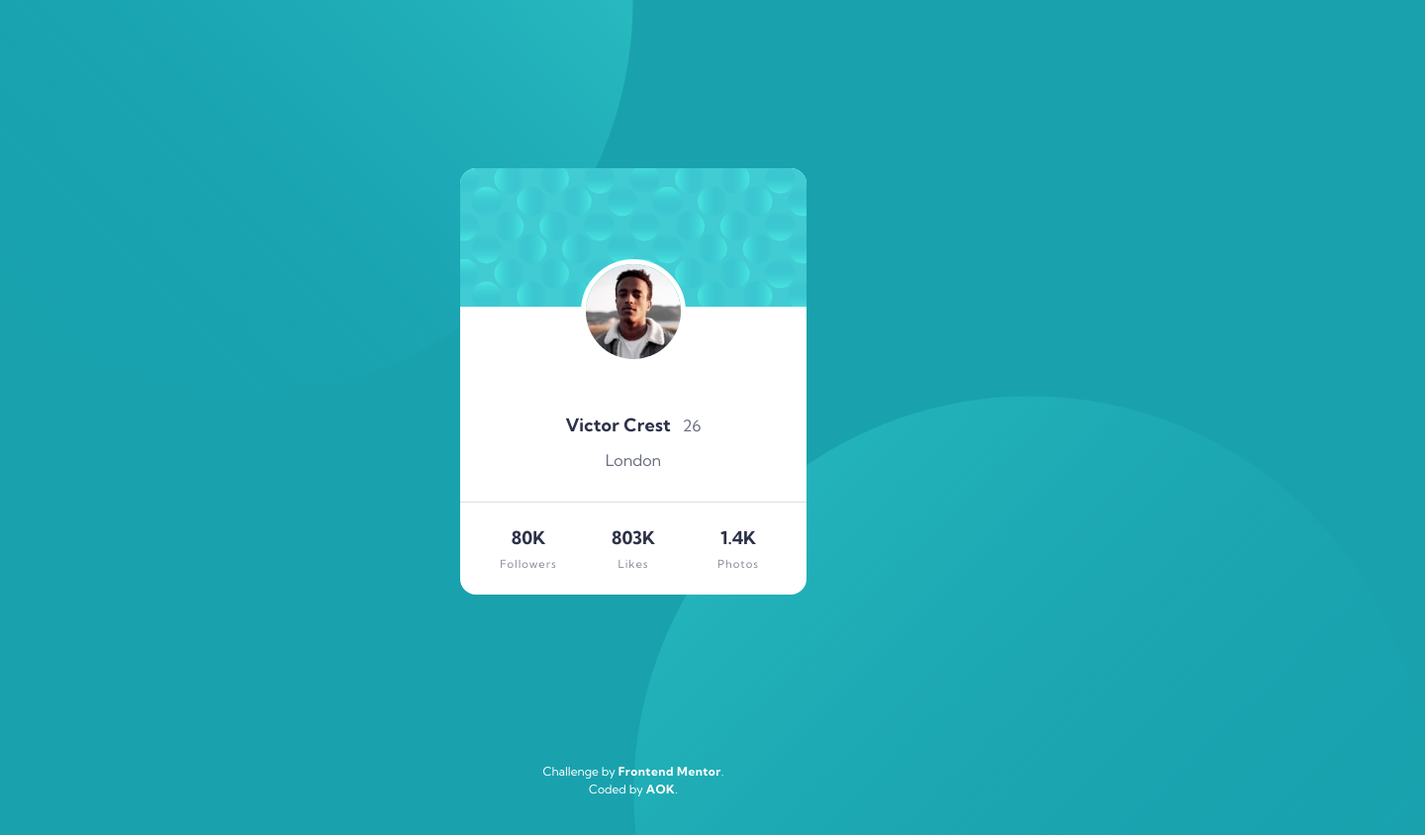
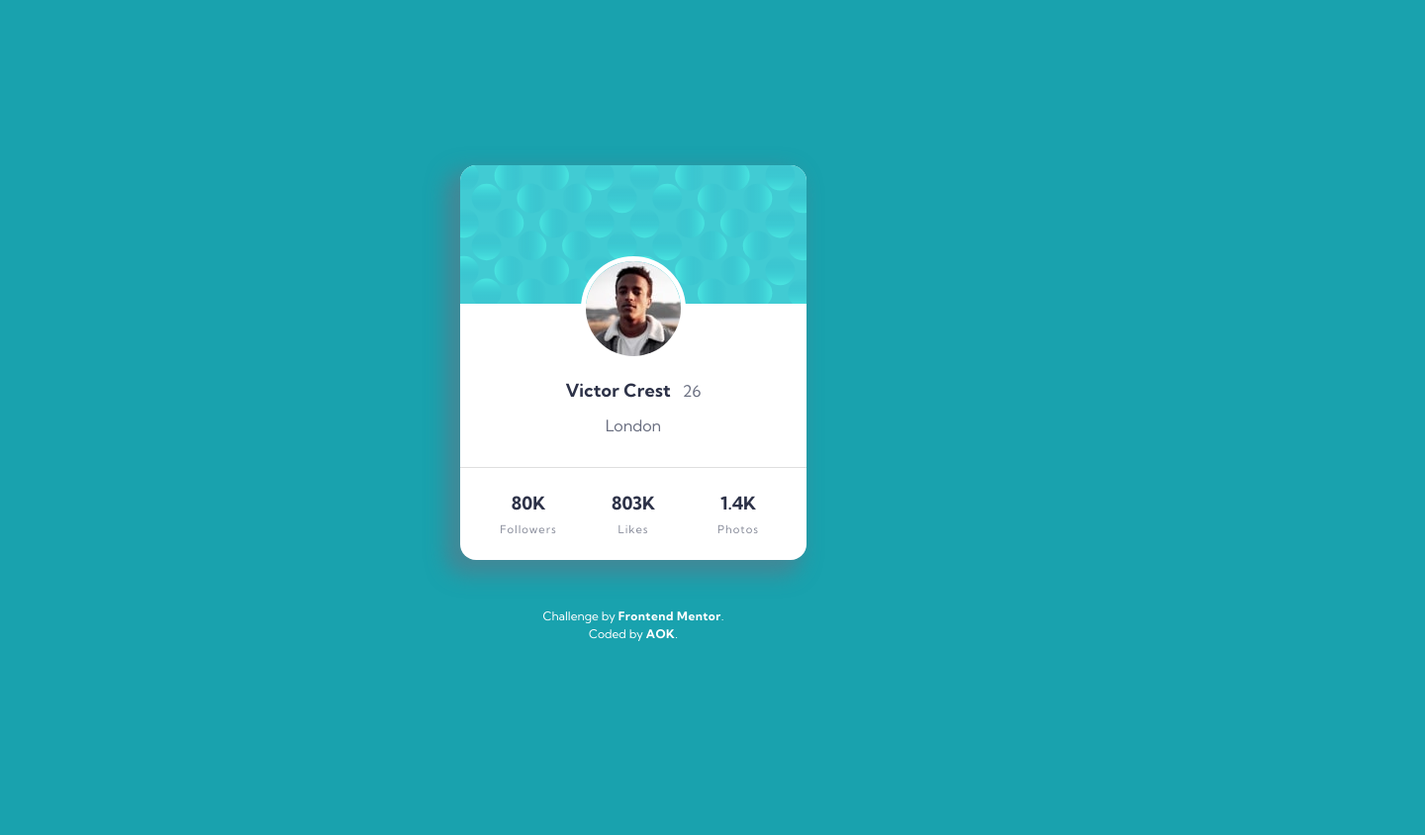
Before and after one commit to kvcarido/profile-card-component, a plain HTML site: page index.html in a window 1280 px wide. Shown: the whole page at 99% size, 1440 px wide, since content can reach past the window. After the commit the page ends 816 px from the top, so only its background shows below. Drawn offline with Linux system fonts and the light colour scheme.

Commit message:
fixed profile pic spacing, flex container

```diff
--- a/index.html
+++ b/index.html
@@ -18,6 +18,7 @@
   </head>
 
   <body>
+    <div class="container">
       <div class="card">
         <div class="card__img"></div>
 
@@ -59,9 +60,6 @@
 
         <p>Coded by <a href="https://kvcarido.github.io">AOK</a>.</p>
       </div>
-
-    <!-- background images -->
-    <img src="images/bg-pattern-top.svg" alt="" class="bg bg-top" />
-    <img src="images/bg-pattern-bottom.svg" alt="" class="bg bg-bottom" />
+    </div>
   </body>
 </html>
--- a/styles.css
+++ b/styles.css
@@ -5,6 +5,8 @@
   --clr-neutral: 0, 0%, 59%;
   /* needed to change opacity */
   --clr-neutral-500: hsl(227, 10%, 46%);
+  --clr-shadow: 227, 10%, 46%;
+  /* box shadow */
   --clr-neutral-700: hsl(229, 23%, 23%);
 
   --clr-accent-400: hsl(185, 75%, 39%);
@@ -21,10 +23,18 @@
   box-sizing: border-box;
 }
 
-body {
+html {
   background-color: var(--clr-accent-400);
   font-family: var(--ff-base);
   color: var(--clr-neutral-500);
+}
+
+body {
+  min-height: 100vh;
+  display: flex;
+  justify-content: center;
+  align-items: center;
+  flex-direction: column;
 }
 
 h1,
@@ -34,14 +44,18 @@ span {
   margin: 0;
 }
 
-.card {
+.container {
   width: 90%;
   max-width: 21.875rem;
-  margin: 10.625rem auto;
+}
+
+.card {
   background: var(--clr-white);
   border-radius: 1rem;
+  box-shadow: -10px 10px 20px 5px hsl(var(--clr-shadow), 0.5);
   overflow: hidden;
   text-align: center;
+  margin-bottom: 3rem;
 }
 
 .card__img {
@@ -57,8 +71,8 @@ span {
 .profile-picture img {
   border: 5px solid var(--clr-white);
   border-radius: 50%;
-  position: relative;
-  top: -3rem;
+  margin-top: -3rem;
+  margin-bottom: 1rem;
 }
 
 .card__info {
@@ -123,20 +137,3 @@ a:focus {
   cursor: pointer;
   opacity: 0.7;
 }
-
-.bg {
-  z-index: -1;
-  opacity: 0.75;
-  position: absolute;
-  height: 100vh;
-}
-
-.bg-top {
-  top: -50%;
-  right: 50%;
-}
-
-.bg-bottom {
-  bottom: -50%;
-  left: 50%;
-}
```
Lines whose indentation alone changed are shown as unchanged.
